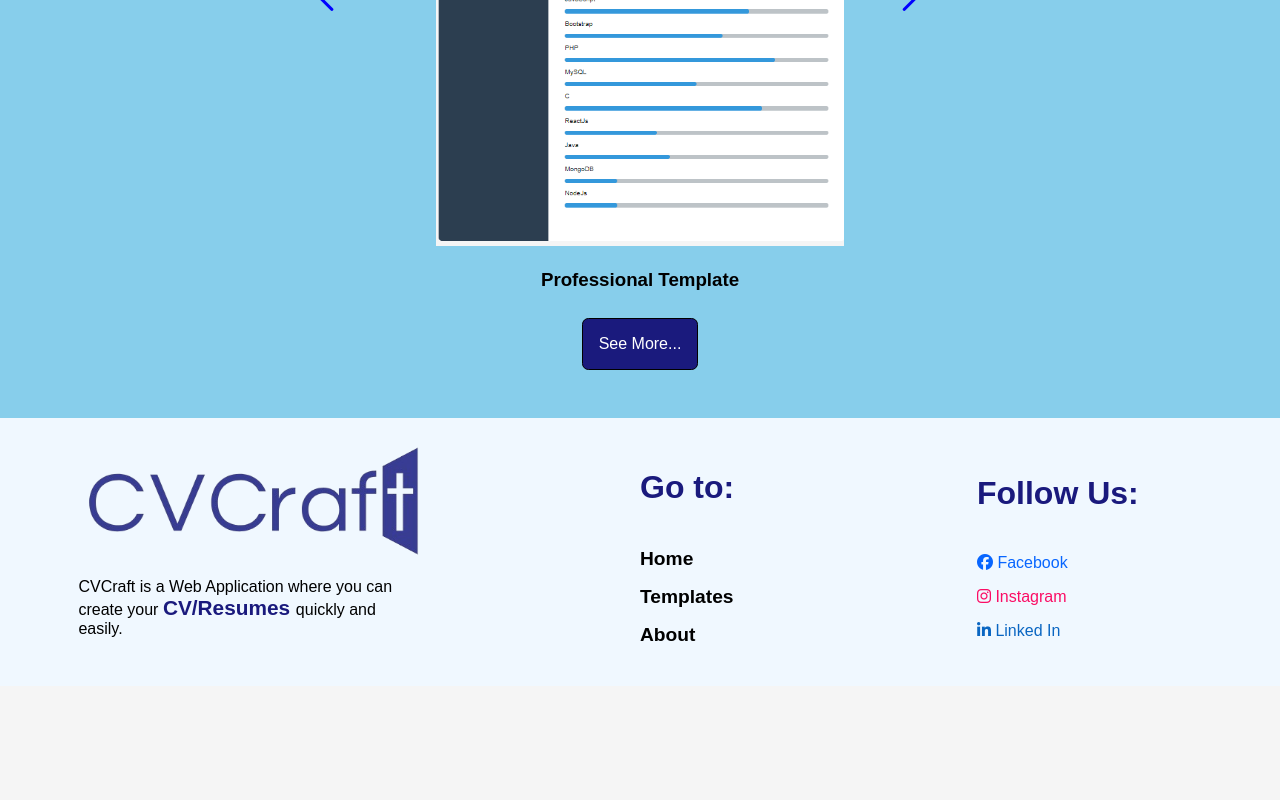
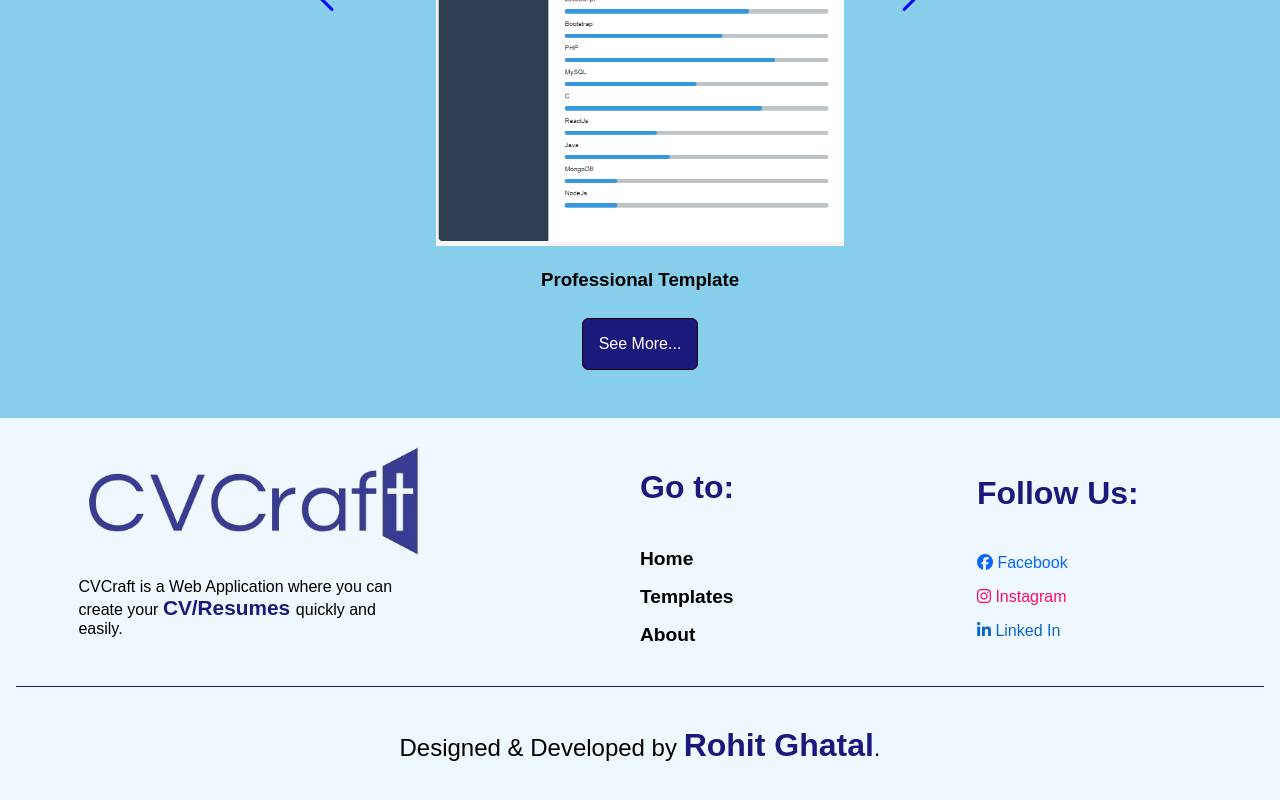
Before and after one commit to rohitghatal1/CVMaker-ReactJS, a React (Create React App) app: page / in a window 1280 px wide. Shown: the part 1688-2488 px from the top of the page. Before the commit the page ends 2374 px from the top, so only its background shows below. Built offline with nearby package versions, Linux system fonts and the light colour scheme.

Commit message:
added developer info section

```diff
--- a/src/components/Footer.js
+++ b/src/components/Footer.js
@@ -34,6 +34,9 @@ export default function Footer() {
                 </div>
             </div>
         </div>
+        <div className="aboutDeveloper">
+            <p className='developerInfo'>Designed & Developed by <span>Rohit Ghatal</span>.</p>
+        </div>
       </footer>
     </div>
   )
--- a/src/components/footer.css
+++ b/src/components/footer.css
@@ -1,7 +1,6 @@
 footer{
     background-color: aliceblue;
     padding: 1rem;
-    padding-bottom: 2rem;
 }
 
 .footerContainer{
@@ -10,6 +9,7 @@ footer{
     align-items: center;
     width: 90%;
     margin: auto;
+    padding-bottom: 2rem;
 }
 
 .aboutApp{
@@ -35,6 +35,7 @@ footer{
     font-weight: bold;
     font-size: 1.3rem;
 }
+
 .quickLinks{
     display: flex;
     flex-direction: column;
@@ -105,3 +106,19 @@ footer{
 .socialSection .linkedInIcon:hover {
     color: #004182;
 }
+
+.aboutDeveloper{
+    padding-top: 1rem;
+    border-top: 1px solid #1a1a7d;
+}
+
+.aboutDeveloper .developerInfo{
+    text-align: center;
+    font-size: 1.5rem;
+}
+
+.aboutDeveloper .developerInfo span{
+    font-size: 2rem;
+    color: #1a1a7d;
+    font-weight: bold;
+}
```
